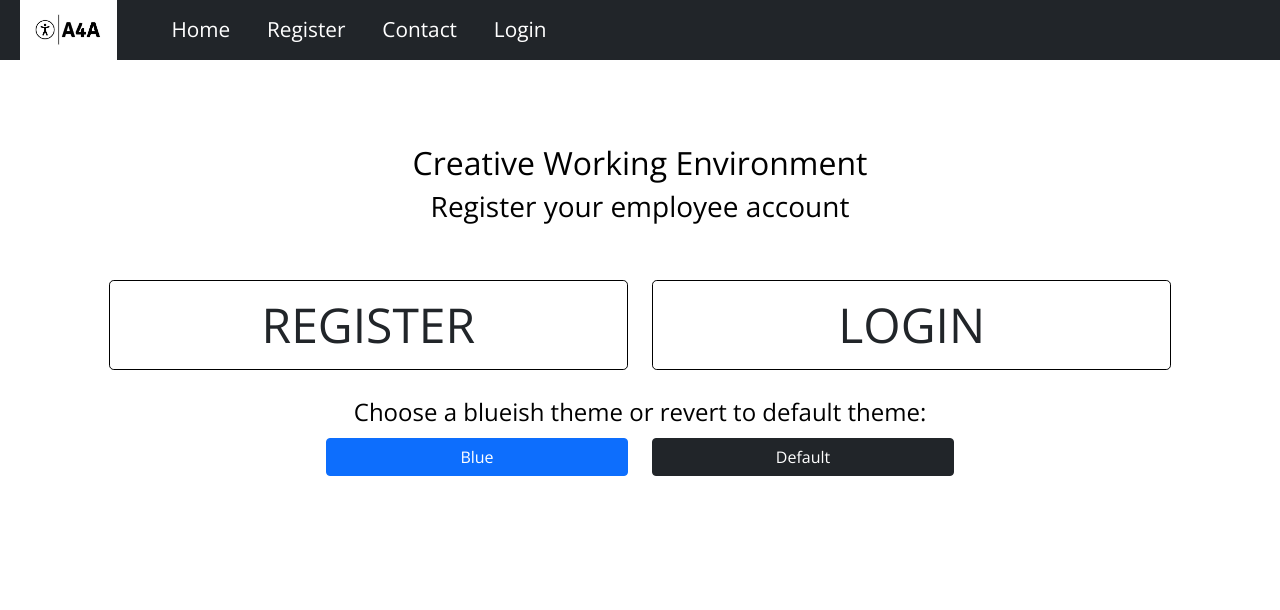
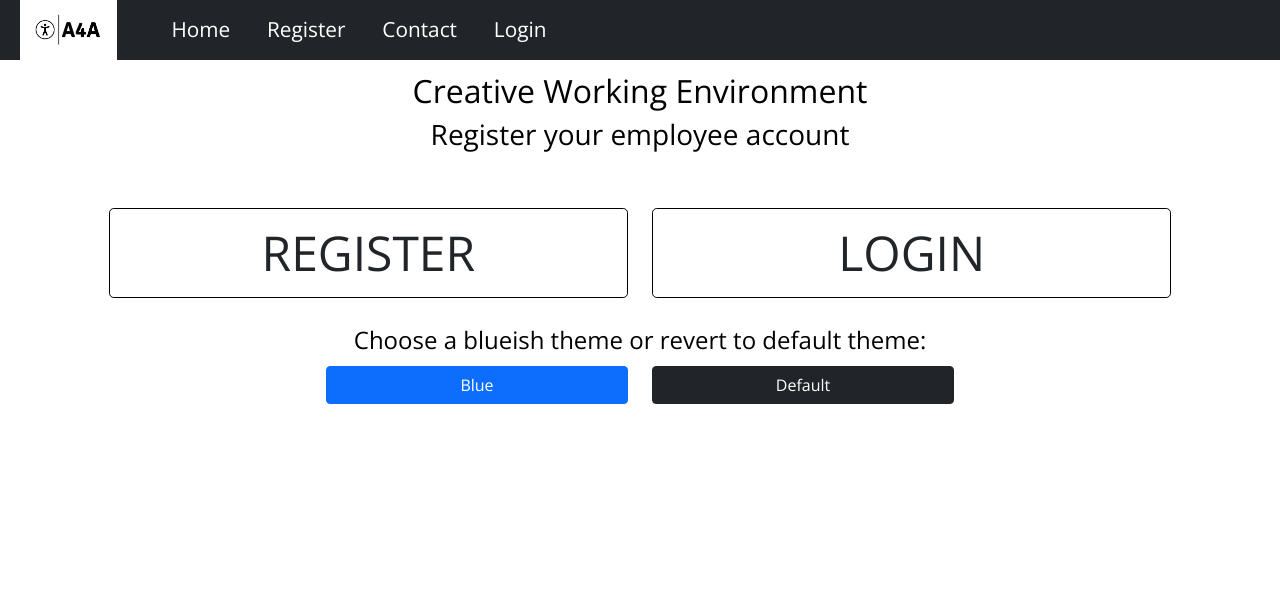
Before and after one commit to AideenM12/Trust-in-soda-hackathon, a Flask app: page / in a window 1280 px wide. Shown: the top 610 px of the page. Run offline with Flask 2, Linux system fonts and the light colour scheme; some libraries are stand-ins or nearby versions.

Commit message:
change margin and padding on index.html

```diff
--- a/templates/index.html
+++ b/templates/index.html
@@ -4,7 +4,7 @@
 {% endblock %}
 
 {% block content %}
-<div class="justify-content-center mt-5 pt-5">
+<div class="justify-content-center pt-4">
     <div class="col text-center">
         <div class="row justify-content-center">
             <div class="col col-md-8 text-center">
```
